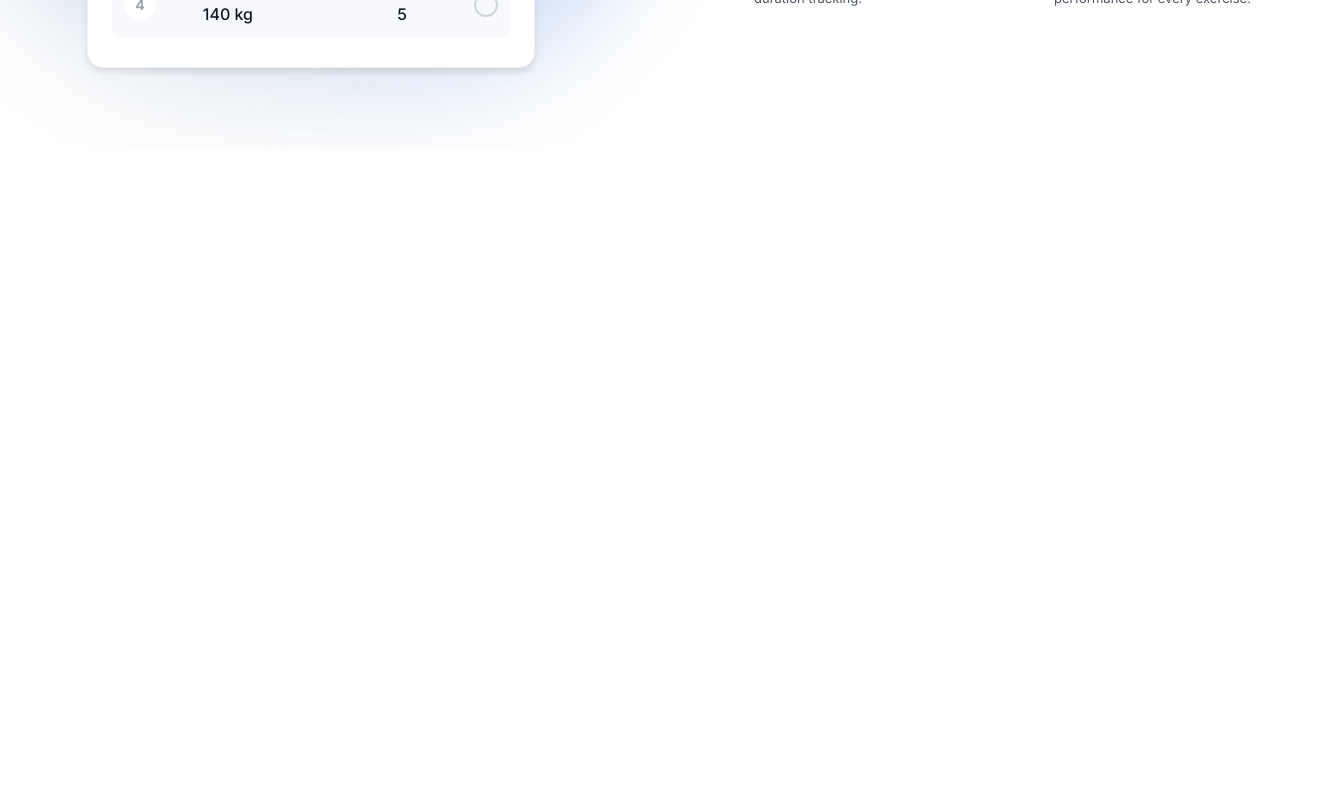
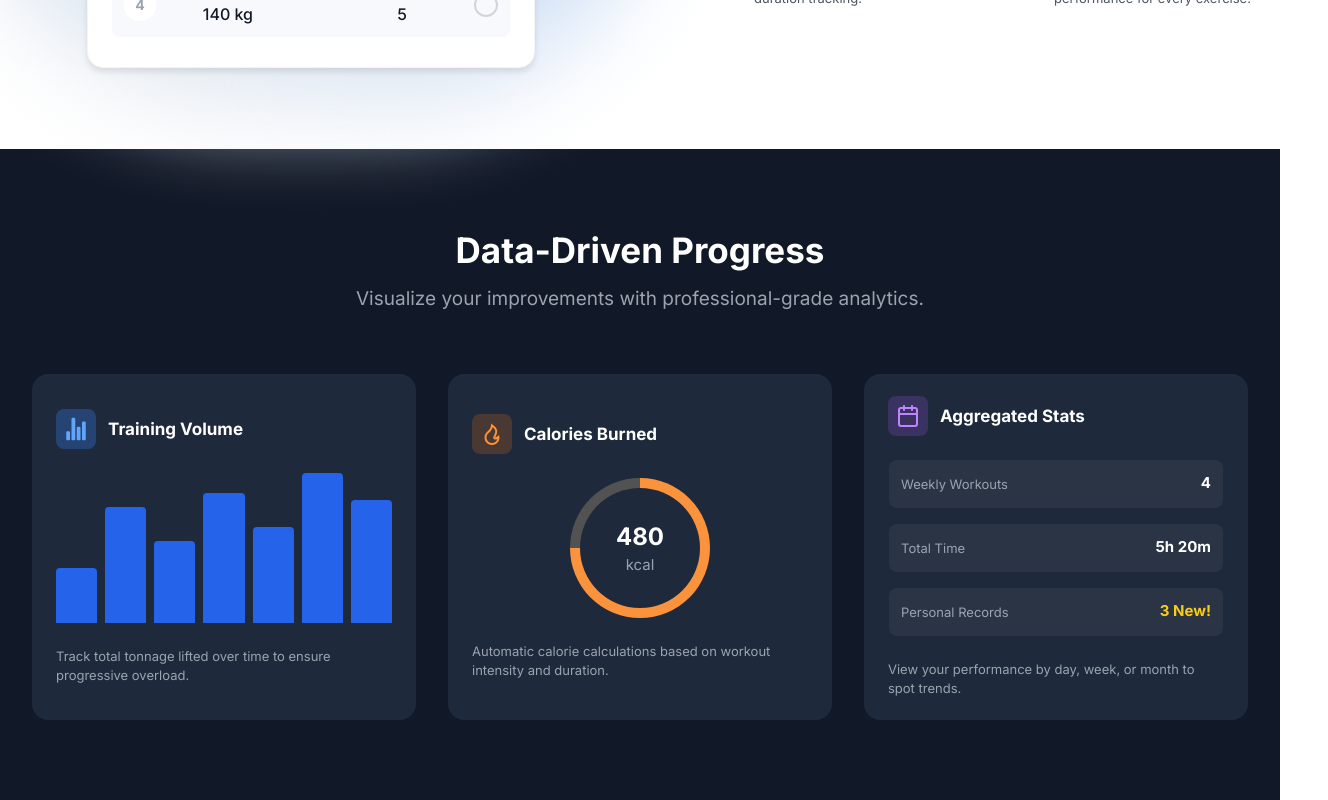
Before and after one commit to skl1menko/FitAppWeb, a React (Vite) app: page / in a window 1280 px wide. Shown: the part 1831-2631 px from the top of the page, 1328 px wide, since content can reach past the window. Before the commit the page ends 1980 px from the top, so only its background shows below. Built offline with nearby package versions, Linux system fonts and the light colour scheme.

Commit message:
Add AnalyticsSection

```diff
--- a/src/features/landing/LandingPage.jsx
+++ b/src/features/landing/LandingPage.jsx
@@ -2,6 +2,7 @@ import LandingHeader from "./sections/LandingHeader"
 import AboutSection from './sections/AboutSection'
 import FeaturesSection from "./sections/FeaturesSection"
 import TrackingSection from './sections/TrackingSection'
+import AnalyticsSection from "./sections/AnalyticsSection"
 const LandingPage = () => {
     return (
         <div>
@@ -9,6 +10,7 @@ const LandingPage = () => {
             <AboutSection />
             <FeaturesSection />
             <TrackingSection />
+            <AnalyticsSection />
         </div>
     )
 }
--- /dev/null
+++ b/src/features/landing/components/AnalyticsSectionCards.jsx
@@ -0,0 +1,21 @@
+import './AnalyticsSectionCards.scss'
+
+const AnalyticsSectionCards = ({bgColor, icon, title, mainContent, pText}) => {
+    return(
+        <div className="analytics-cards-content-cont">
+            <div className="analytics-cards-heading-cont">
+                <div className="analytics-cards-icon-cont"  style={{backgroundColor: bgColor}}>
+                    {icon}
+                </div>
+                <h3>{title}</h3>
+            </div>
+            <div className="analytics-cards-main-cont">
+                {mainContent}
+            </div>
+            <p>{pText}</p>
+
+        </div>
+    )
+}
+
+export default AnalyticsSectionCards;
--- /dev/null
+++ b/src/features/landing/components/AnalyticsSectionCards.scss
@@ -0,0 +1,49 @@
+.analytics-cards-content-cont{
+    width: 384px;
+    height: 346px;
+    background-color: #1E293B;
+    border-radius: 16px;
+    display:flex;
+    flex-direction: column;
+    justify-content: center;
+    gap:24px;
+    padding: 24px;
+
+    .analytics-cards-heading-cont{
+        display: flex;
+        flex-direction: row;
+        align-items: center;
+        gap: 12px;
+
+        .analytics-cards-icon-cont{
+        width: 40px;
+        height: 40px;
+        border-radius: 8px;
+        display:flex;
+        align-items: center;
+        justify-content: center;
+        background-color: rgba(59, 130, 246, 0.3);
+        }
+
+        h3{
+            font-size:17px;
+            font-weight: 700;
+            color: #FFFFFF;
+        }
+    }
+
+    .analytics-cards-main-cont{
+        display:flex;
+        align-items: center;
+        justify-content: center;
+    }
+
+    p{
+        font-size: 13px;
+        font-weight: 400;
+        color: #9CA3AF;
+        line-height: 1.5;
+    }
+
+
+}
--- /dev/null
+++ b/src/features/landing/sections/AnalyticsSection.jsx
@@ -0,0 +1,77 @@
+import "./AnalyticsSection.scss"
+import { IoStatsChart } from "react-icons/io5";
+import { RiFireLine } from "react-icons/ri";
+import { FiCalendar } from "react-icons/fi";
+import AnalyticsSectionCards from "../components/AnalyticsSectionCards";
+
+const AnalyticsCard1 = () => {
+    const data = [40, 85, 60, 95, 70, 110, 90];
+    return(
+        <div style={{
+            display: 'flex',
+            alignItems: 'flex-end',
+            height: '150px',
+            gap: '8px',
+            width: '100%'
+        }}>
+            {data.map((value, i) => (
+                <div key={i} style={{
+                    flex: 1,
+                    height: `${(value/110) * 100}%`,
+                    backgroundColor: '#2563EB',
+                    borderRadius: '4px 4px 0 0'
+                }}></div>
+            ))}
+        </div>
+    )
+}
+
+const AnalyticsCard2 = () => {
+    return(
+        <div className="circular-progress">
+            <div className="circular-progress-inner">
+                <div className="progress-value">480</div>
+                <div className="progress-label">kcal</div>
+            </div>
+        </div>
+    )
+}
+
+const AnalyticsCard3 = () => {
+    return(
+        <div className="stat-card-cont">
+            <div className="stat-card first">
+                <span>Weekly Workouts</span>
+                <p>4</p>
+            </div>
+            <div className="stat-card second">
+                <span>Total Time</span>
+                <p>5h 20m</p>
+            </div>
+            <div className="stat-card third">
+                <span>Personal Records</span>
+                <p style={{ color: '#FACC15' }}>3 New!</p>
+            </div>
+        </div>
+    )
+}
+
+const AnalyticsSection = () => {
+    return(
+        <div className="analytics-section-container">
+            <div className="analytics-content-cont">
+                <div className="analytics-heading-cont">
+                    <h2>Data-Driven Progress</h2>
+                    <p>Visualize your improvements with professional-grade analytics.</p>
+                </div>
+                <div className="analytics-cards-cont">
+                    <AnalyticsSectionCards bgColor="rgba(59, 130, 246, 0.3)" icon={<IoStatsChart size={24} color="#60A5FA"/>} title="Training Volume" mainContent={<AnalyticsCard1 />} pText={<>Track total tonnage lifted over time to ensure<br/>progressive overload.</>}/>
+                    <AnalyticsSectionCards bgColor="rgba(249, 115, 22, 0.2)" icon={<RiFireLine size={24} color="#FB923C"/>} title="Calories Burned" mainContent={<AnalyticsCard2/>} pText={<>Automatic calorie calculations based on workout<br/>intensity and duration.</>}/>
+                    <AnalyticsSectionCards bgColor="rgba(168, 85, 247, 0.2)" icon={<FiCalendar size={24} color="#C084FC"/>} title="Aggregated Stats" mainContent={<AnalyticsCard3/>} pText={<>View your performance by day, week, or month to<br/>spot trends.</>}/>
+                </div>
+        </div>
+    </div>
+    )
+}
+
+export default AnalyticsSection;
--- /dev/null
+++ b/src/features/landing/sections/AnalyticsSection.scss
@@ -0,0 +1,117 @@
+.analytics-section-container{
+    display:flex;
+    flex-direction:column;
+    align-items:center;
+    justify-content: center;
+    background-color: #111827;
+
+    .analytics-content-cont{
+        display: flex;
+        flex-direction: column;
+        align-items: center;
+        justify-content: center;
+        gap:64px;
+        padding: 80px;
+
+        .analytics-heading-cont{
+        display: flex;
+        flex-direction: column;
+        align-items: center;
+        justify-content: center;
+        gap: 16px;
+
+            h2{
+                font-size: 35px;
+                font-weight: 700;
+                color: #FFFFFF;
+            }
+
+            p{
+                font-size: 19px;
+                font-weight: 400;
+                color: #9CA3AF;
+            }
+        }
+
+        .analytics-cards-cont{
+            display: flex;
+            flex-direction: row;
+            align-items: center;
+            justify-content: center;
+            gap: 32px;
+        }
+
+
+    }
+}
+
+
+
+.circular-progress {
+    position: relative;
+    width: 140px;
+    height: 140px;
+    border-radius: 50%;
+    display: flex;
+    align-items: center;
+    justify-content: center;
+    background: conic-gradient(#FB923C 0% 75%, #525252 75% 100%);
+
+    .circular-progress-inner{
+        width: 120px;
+        height: 120px;
+        border-radius: 50%;
+        background-color: #1E293B;
+        display: flex;
+        align-items: center;
+        justify-content: center;
+        flex-direction: column;
+        gap: 4px;
+
+        .progress-value{
+            font-size: 24px;
+            font-weight: 700;
+            color: #FFFFFF;
+        }
+
+        .progress-label{
+            font-size: 15px;
+            font-weight: 400;
+            color: #9CA3AF;
+        }
+    }
+
+}
+
+
+.stat-card-cont{
+    display: flex;
+    flex-direction: column;
+    align-items: center;
+    justify-content: center;
+    gap: 16px;
+
+    .stat-card{
+        display: flex;
+        flex-direction: row;
+        align-items: center;
+        justify-content: space-between;
+        width: 334px;
+        height: 48px;
+        border-radius: 8px;
+        padding: 12px;
+        background-color: rgb(55, 65, 81, 0.5);
+
+        span{
+            font-size: 13px;
+            font-weight: 400;
+            color: #9CA3AF;
+        }
+
+        p{
+            font-size: 15px;
+            font-weight: 700;
+            color: #FFFFFF;
+        }
+    }
+}
```
Also changed, not shown: src/features/landing/sections/TrackingSection.scss (line endings or trailing spaces).
